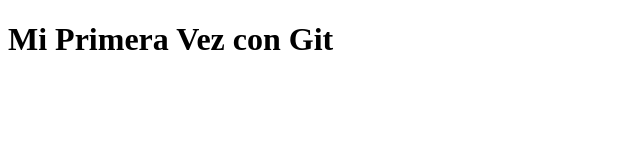
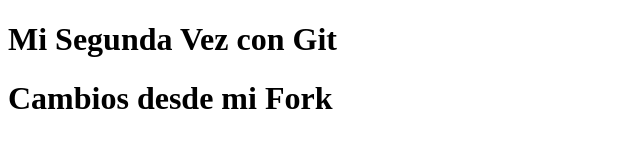
Before and after one commit to Bicentennial-org/GitFlow, a plain HTML site: page index.html in a window 1280 px wide. Shown: the whole page, without its empty margins (0-640 px from the left). Drawn offline with Linux system fonts and the light colour scheme.

Commit message:
Cambios en mi Fork

```diff
--- a/index.html
+++ b/index.html
@@ -7,7 +7,8 @@
 </head>
 <body>
     <header>
-        <h1>Mi Primera Vez con Git</h1>
+        <h1>Mi Segunda Vez con Git</h1>
+        <h1>Cambios desde mi Fork</h1>
     </header>
     <script src="script.js">
 
```
